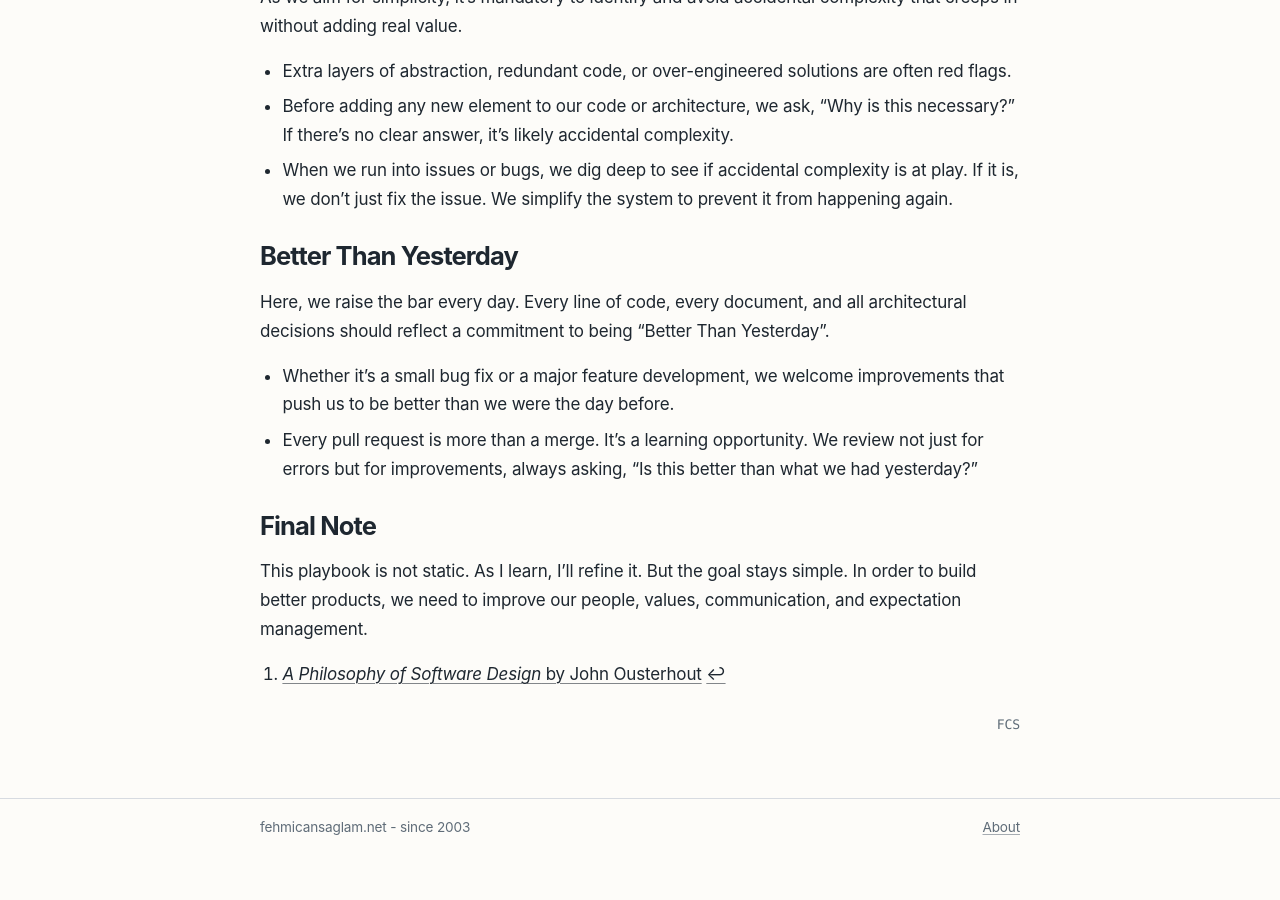
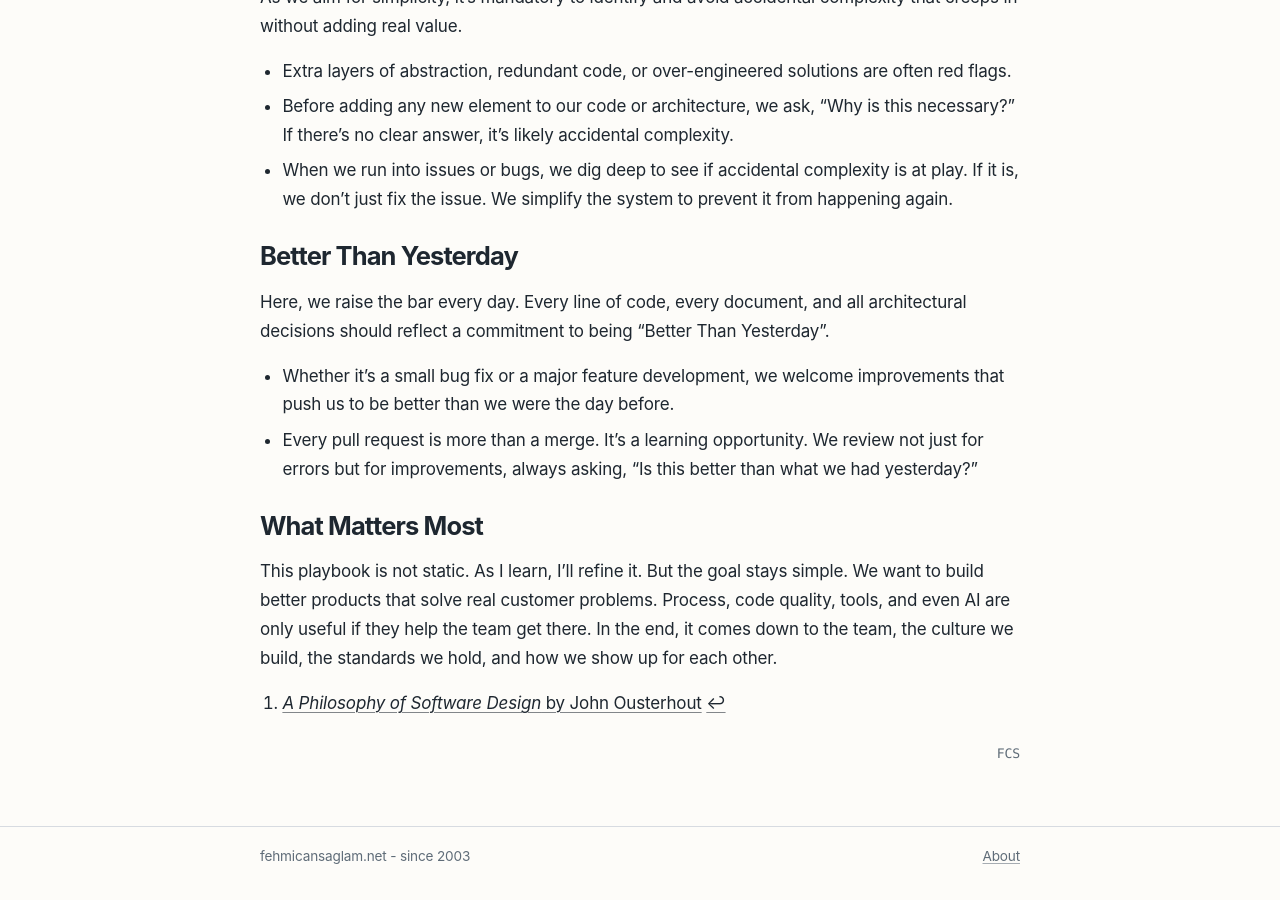
Before and after one commit to fehmicansaglam/fehmicansaglam.github.com, a Jekyll site: the page built from _posts/2026/2026-04-26-my-ideal-team-playbook.md, in a window 1280 px wide and 900 px high, scrolled down 2345 px. Built offline with Jekyll 4.4.1, drawn with Linux system fonts in a browser that asks for light colours; before the commit the page ends 3216 px from its top, so only the background shows below that; some of the changed text lies outside the part shown.

Commit message:
Rephrase the note

```diff
--- a/_posts/2026/2026-04-26-my-ideal-team-playbook.md
+++ b/_posts/2026/2026-04-26-my-ideal-team-playbook.md
@@ -69,8 +69,8 @@ Here, we raise the bar every day. Every line of code, every document, and all ar
 - Whether it's a small bug fix or a major feature development, we welcome improvements that push us to be better than we were the day before.
 - Every pull request is more than a merge. It's a learning opportunity. We review not just for errors but for improvements, always asking, "Is this better than what we had yesterday?"
 
-## Final Note
+## What Matters Most
 
-This playbook is not static. As I learn, I'll refine it. But the goal stays simple. In order to build better products, we need to improve our people, values, communication, and expectation management.
+This playbook is not static. As I learn, I'll refine it. But the goal stays simple. We want to build better products that solve real customer problems. Process, code quality, tools, and even AI are only useful if they help the team get there. In the end, it comes down to the team, the culture we build, the standards we hold, and how we show up for each other.
 
 [^1]: [*A Philosophy of Software Design* by John Ousterhout](https://web.stanford.edu/~ouster/cgi-bin/book.php)
```
Also changed, not shown: other parts of _posts/2026/2026-04-26-my-ideal-team-playbook.md (+1 -1 lines).
